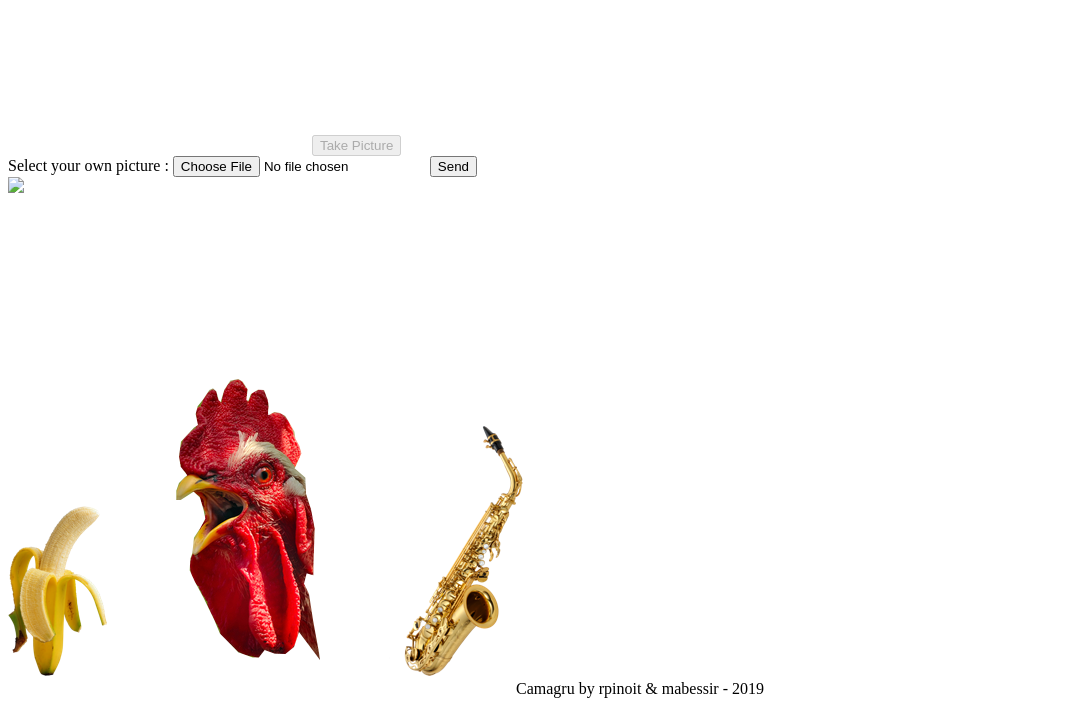
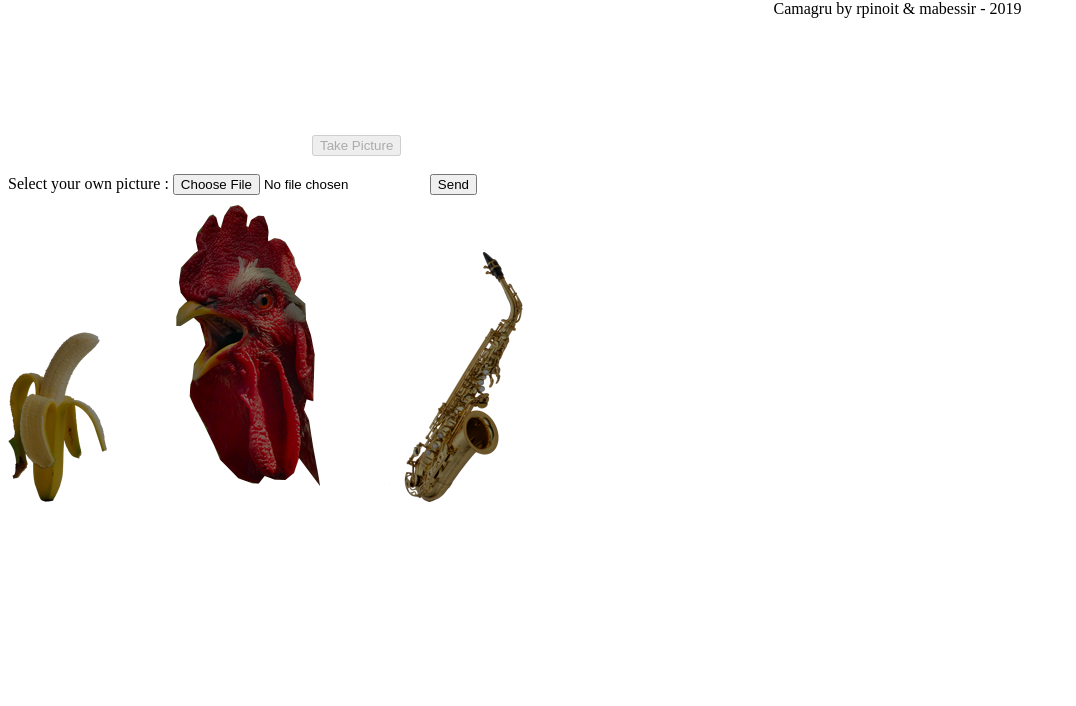
Before and after one commit to Remsko/Camagru, a PHP site: the page made by views/viewStudio.php in a window 1280 px wide. Shown: the part 130-836 px from the top of the page, without its empty margins (0-1076 px from the left). After the commit the page ends 632 px from the top, so only its background shows below. Run offline with PHP 8.4, Linux system fonts and the light colour scheme; the template is opened without the code that fills it, so the values that code supplies are empty; the visitor is signed in with stand-in values (Sample User, id 1); a map, chart or similar area stays blank.

Commit message:
YES CSS WE LOVE IT

```diff
--- a/controllers/ControllerStudio.class.php
+++ b/controllers/ControllerStudio.class.php
@@ -69,7 +69,7 @@ class ControllerStudio {
 				$path = 'public/filters/'.$filter;
 				$filter = imagecreatefrompng($path);
 				$image = imagecreatefrompng($file);
-				$image = imagescale($image, 600);
+				$image = imagescale($image, 400);
 				imagecopy($image, $filter, 0, 0, 0, 0, imagesx($filter) - 1, imagesy($filter) - 1);
 				imagepng($image, $file);
 					$image = new Image([
--- a/public/css/camera.css
+++ b/public/css/camera.css
@@ -1,19 +1,38 @@
 .post_icon_tray {
     display: block;
-    width: 80%;
+    width: 60%;
+}
+
+#imgContainer {
+	float: right;
+}
+
+#PageContent {
+	float: left;
 }
 
 canvas {
 	display :none;
 }
 
+.filters {
+	filter: brightness(50%);
+	-webkit-filter: brightness(50%);
+	position: relative
+	}
+	.filters:hover {
+	filter: brightness(100%);
+	-webkit-filter: brightness(100%);
+	}
+
 .oldPictures {
-	width: 600px;
-	height: 600px;
+	width: 200px;
+	height: 200px;
 }
 
 #picture {
-	display:inline-block;
+	display:flex;
+	margin-left: 50%;
 }
 
 #photo {
--- a/public/js/camera.js
+++ b/public/js/camera.js
@@ -3,8 +3,8 @@ video = document.querySelector('#video'),
 canvas = document.querySelector('#canvas'),
 photo =	document.querySelector('#photo'),
 startbutton	= document.querySelector('#startbutton'),
-width =	600,
-height = 600;
+width =	400,
+height = 400;
 filters = ['cock.png', 'banana.png', 'sax.png'];
 filtername = null;
 var path;
@@ -81,6 +81,8 @@ function editDom() {
 		container = document.getElementById('imgContainer');
 		newImg = document.createElement('img');
 		newImg.src = path;
+		newImg.style.width = '200px';
+		newImg.style.height = '200px';
 		newBr = document.createElement('br');
 		container.prepend(newBr);
 		container.prepend(newImg);
--- a/views/layout/camera.php
+++ b/views/layout/camera.php
@@ -1,19 +1,26 @@
+<div id='wholePage'>
+	<div id="imgContainer">
+		<?php foreach ($images as $image) {
+			require('oldpics.php');
+		}?>
+	</div>
+	<div id='PageContent'>
 		<video id="video"></video>
 		<button id="startbutton" disabled>Take Picture</button>
+		<img id='photo' src='#' />
+		<br /><br />
 		<form enctype="multipart/form-data" action="studio/uploadImage" method="post">
 			<input type="hidden" name="MAX_FILE_SIZE" value="2500000"/>
 			<label for="file">Select your own picture :</label>
 			<input type="file" id="picturePath" name="picture" size=50 accept="image/*"/>
 			<input type="submit" value="Send" />
 		</form>
-<div id='picture'>
-<img id='photo' src='#' />
-<br /><br />
-</div>
 		<canvas id="canvas"></canvas>
 		<div id=" bar" class="post_icontray">
 			<img id="banana" class="filters" src="/public/filters/banana.png"/>
 			<img id="cock" class="filters" src="/public/filters/cock.png"/>
 			<img id="sax" class="filters" src="/public/filters/sax.png"/>
 		</div>
+	</div>
+</div>
 <script src='/public/js/camera.js'></script>
--- a/views/template.php
+++ b/views/template.php
@@ -2,6 +2,7 @@
 <html>
     <head>
         <link rel="stylesheet" type="text/css" href="/public/css/style.css">
+		<link rel="stylesheet" type="text/css" href="/public/css/camera.css">
         <meta charset='utf-8' />
         <title><?= $title ?></title>
     </head>
--- a/views/viewStudio.php
+++ b/views/viewStudio.php
@@ -3,14 +3,6 @@
 <?php
     if (isset($_SESSION['userId'])) {
 		require_once('layout/camera.php');
-?>
-<div id='imgContainer'>
-<?php		foreach ($images as $image) {
-			require('layout/oldpics.php');
-		}
-?>
-</div>
-<?php
     }
     else {
         echo '<font color="red">'.'You must be logged in to access the studio.'."</font>";
```
Lines whose indentation alone changed are shown as unchanged.
